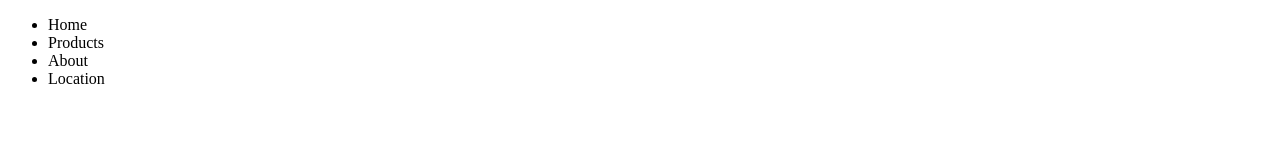
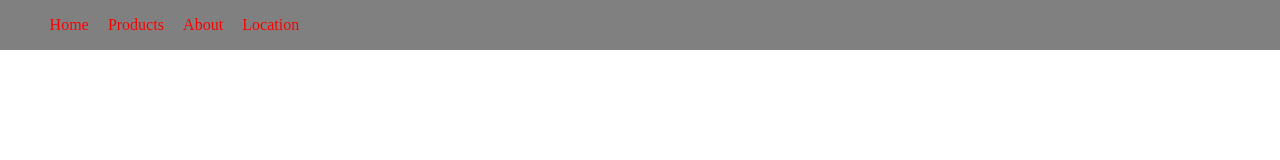
Before and after one commit to joellegg/CSS-4-interactive-nav, a plain HTML site: page index.html in a window 1280 px wide. Drawn offline with Linux system fonts and the light colour scheme.

Commit message:
basic css style for nav

```diff
--- a/index.html
+++ b/index.html
@@ -7,11 +7,13 @@
   <link rel="stylesheet" href="navigation.css">
 </head>
 <body>
-	<ul>
-		<li>Home</li>
-		<li>Products</li>
-		<li>About</li>
-		<li>Location</li>
-	</ul>
+	<div class="container">
+		<ul class="nav">
+			<li><a href="#">Home</a></li>
+			<li><a href="#">Products</a></li>
+			<li><a href="#">About</a></li>
+			<li><a href="#">Location</a></li>
+		</ul>
+	</div>
 </body>
 </html>
--- a/navigation.css
+++ b/navigation.css
@@ -1,3 +1,22 @@
+body {
+	margin: 0;
+}
+.container {
+	display: flex;
+	background-color: gray;
+}
+.nav {
+	display: flex;
+	text-decoration: none;
+	list-style: none;
+}
+.nav li {
+	margin: 0 5%;
+}
+a {
+	text-decoration: none;
+	color: red;
+}
 /*1. When the user hovers over one of the links, the color of the text should change. */
 
 /*2. When the user hovers over one of the links, the background color of the element that contains the link should change.*/
```
